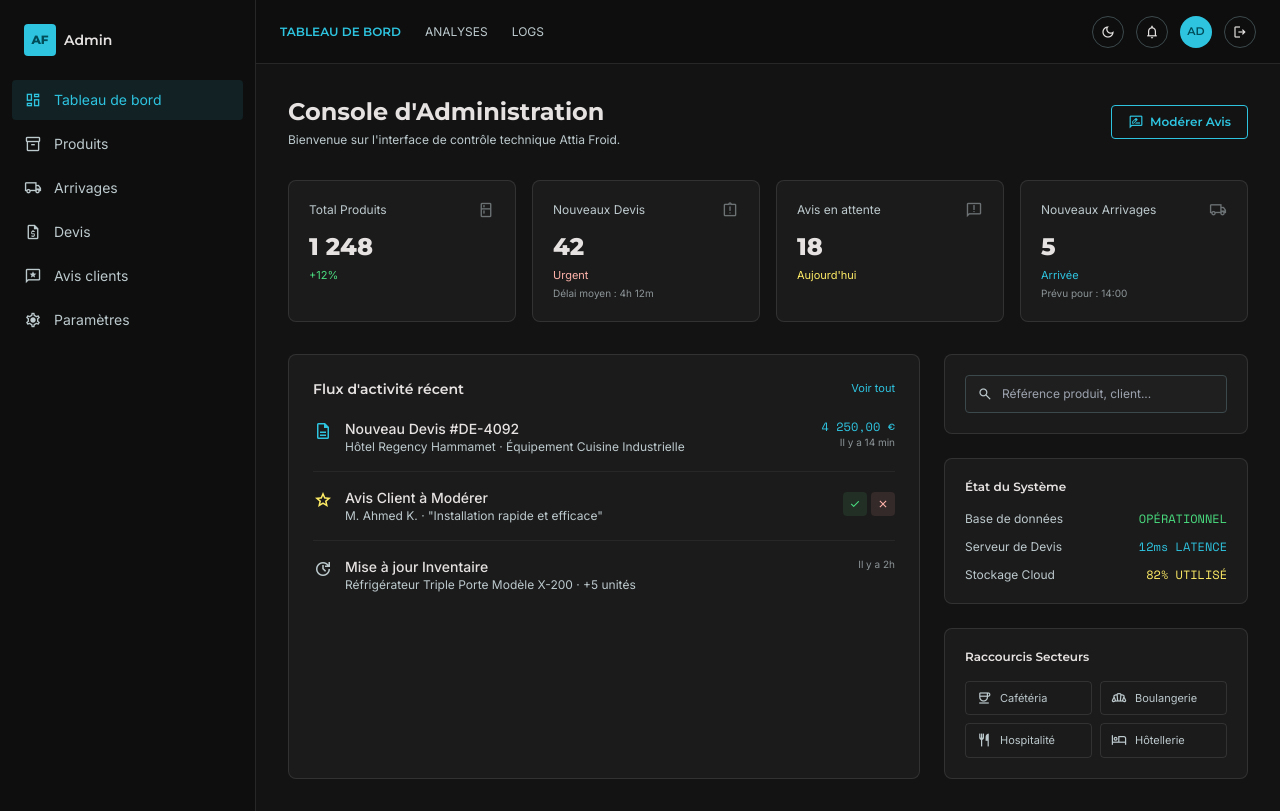
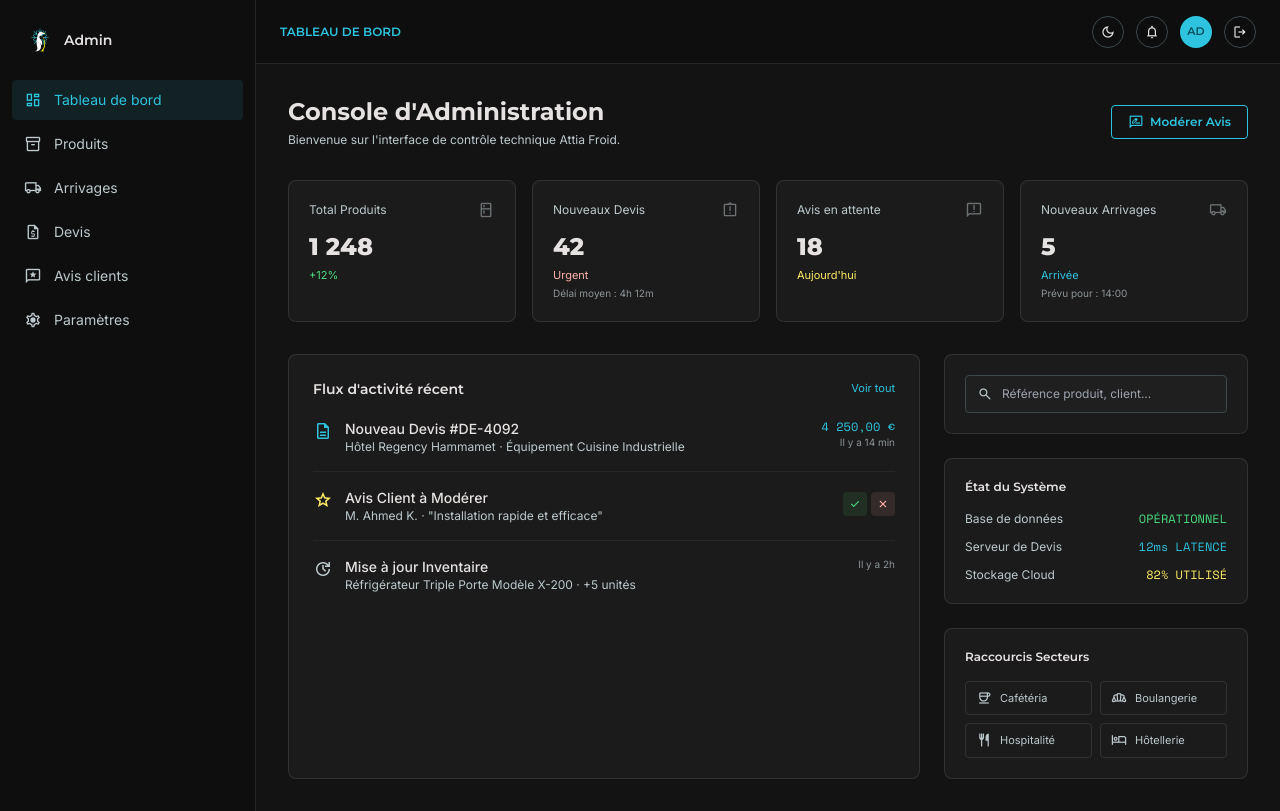
Before and after one commit to rimeneksila6-crypto/attia_froid, a React (Vite) app in the folder frontend/: page /admin in a window 1280 px wide. Built offline with nearby package versions, Linux system fonts and the light colour scheme; sample sign-in values are in the browser's storage.

Commit message:
Replace AF logo with real penguin logo in admin login/sidebar, remove non-functional ANALYSES/LOGS labels, fix Parametres encoding

```diff
--- a/frontend/src/components/admin/AdminSidebar.jsx
+++ b/frontend/src/components/admin/AdminSidebar.jsx
@@ -1,4 +1,5 @@
 import { NavLink } from 'react-router-dom'
+import logo from '../../assets/logo-pinguin.png'
 
 const items = [
   { to: '/admin', label: 'Tableau de bord', icon: 'dashboard', end: true },
@@ -13,9 +14,7 @@ export default function AdminSidebar() {
   return (
     <aside className="w-64 shrink-0 border-r border-white/10 bg-surface-container-lowest min-h-screen hidden md:block">
       <div className="p-6 flex items-center gap-2">
-        <div className="w-8 h-8 rounded bg-primary-container flex items-center justify-center font-display font-extrabold text-on-primary-container text-xs">
-          AF
-        </div>
+        <img src={logo} alt="Attia Froid" className="w-8 h-8 rounded object-contain" />
         <span className="font-display font-semibold text-sm">Admin</span>
       </div>
       <nav className="px-3 space-y-1">
--- a/frontend/src/components/admin/AdminTopbar.jsx
+++ b/frontend/src/components/admin/AdminTopbar.jsx
@@ -24,8 +24,6 @@ export default function AdminTopbar() {
     <header className="h-16 border-b border-white/10 flex items-center justify-between px-6 bg-surface-container-lowest">
       <div className="flex items-center gap-6 text-xs text-on-surface-variant">
         <span className="text-primary-container font-display font-semibold">TABLEAU DE BORD</span>
-        <span className="hidden sm:inline">ANALYSES</span>
-        <span className="hidden sm:inline">LOGS</span>
       </div>
       <div className="flex items-center gap-3">
         <button
--- a/frontend/src/pages/admin/AdminLogin.jsx
+++ b/frontend/src/pages/admin/AdminLogin.jsx
@@ -1,6 +1,7 @@
 import { useState } from "react"
 import { useNavigate } from "react-router-dom"
 import api from "../../lib/api"
+import logo from "../../assets/logo-pinguin.png"
 
 export default function AdminLogin() {
   const navigate = useNavigate()
@@ -32,9 +33,7 @@ export default function AdminLogin() {
     <div className="min-h-screen flex items-center justify-center bg-surface px-4">
       <div className="w-full max-w-sm">
         <div className="text-center mb-8">
-          <div className="w-12 h-12 rounded bg-primary-container flex items-center justify-center font-display font-extrabold text-on-primary-container text-base mx-auto mb-3">
-            AF
-          </div>
+          <img src={logo} alt="Attia Froid" className="w-12 h-12 rounded object-contain mx-auto mb-3" />
           <p className="font-display font-extrabold tracking-wide text-sm">ATTIA FROID</p>
           <p className="text-[11px] text-on-surface-variant">
             Systemes de Refrigeration Industrielle
```
